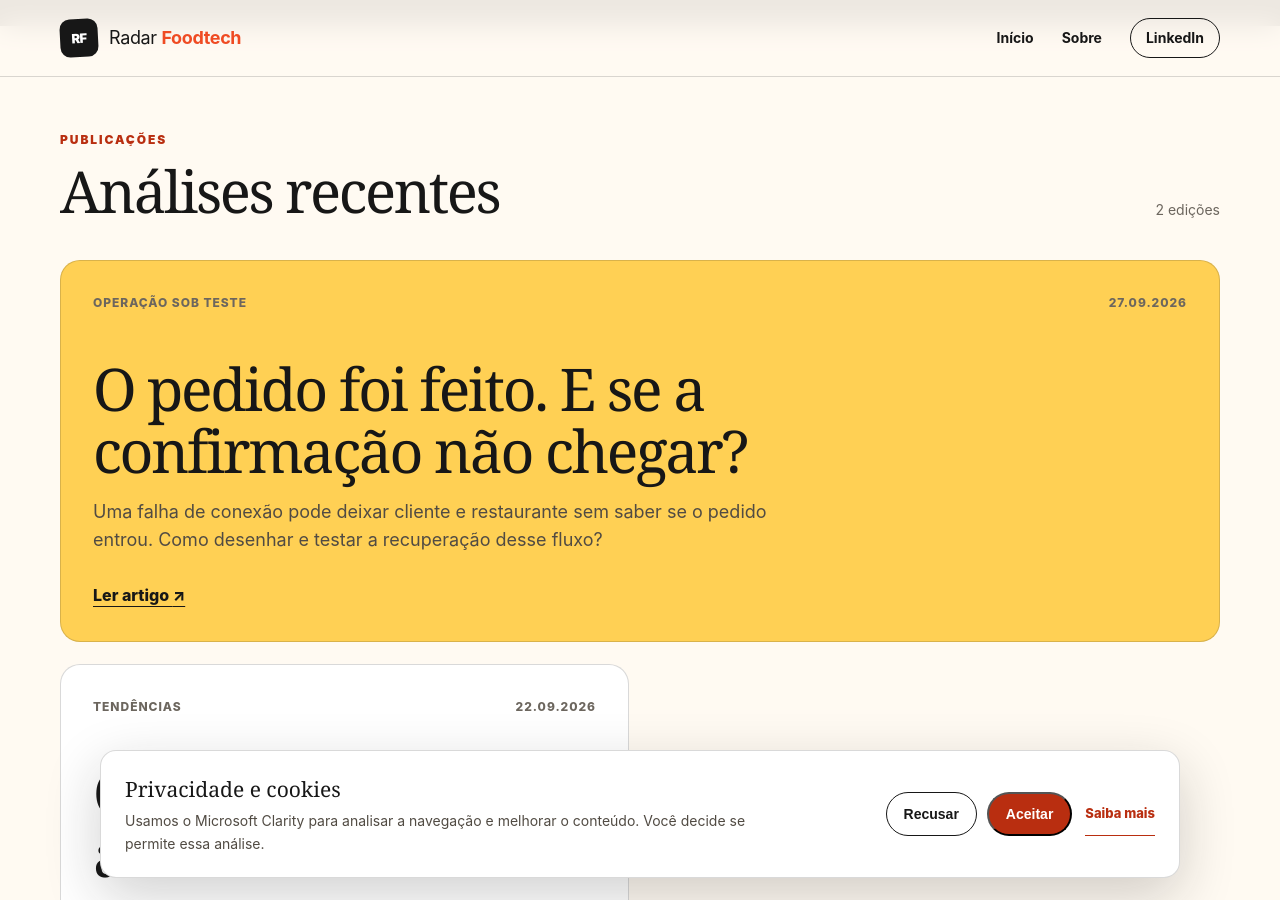
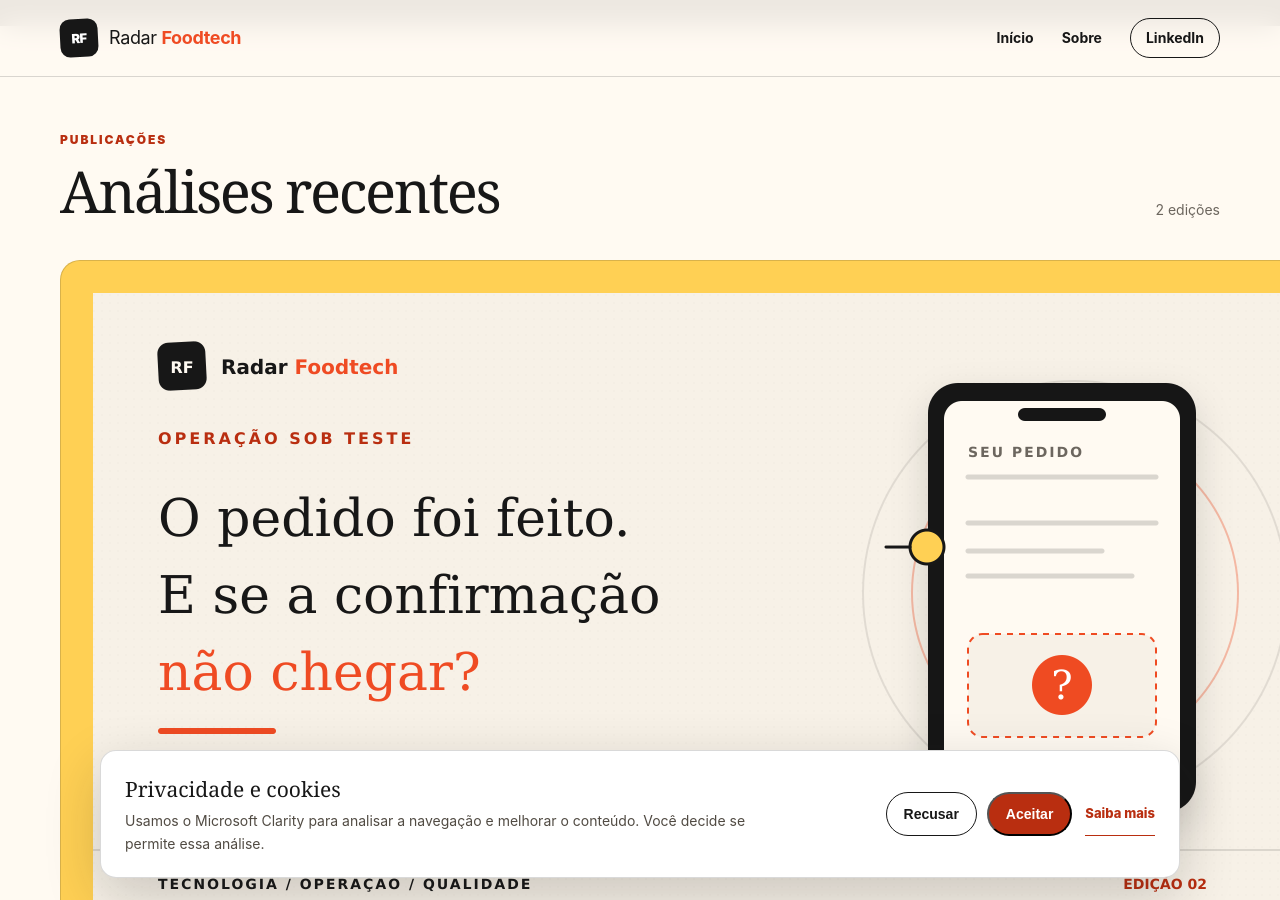
Before and after one commit to inforf/radar-foodtech, a Jekyll site: the page built from index.html, in a window 1280 px wide and 900 px high, scrolled down 1263 px. Built offline with Jekyll 4.4.1, drawn with Linux system fonts in a browser that asks for light colours.

Commit message:
design: show consistent cover thumbnails on article cards

```diff
--- a/index.html
+++ b/index.html
@@ -44,6 +44,11 @@ description: Análises independentes sobre tecnologia, operação e qualidade de
     <div class="posts-grid">
       {% for post in site.posts %}
       <article class="post-card">
+        {% if post.image %}
+        <a class="post-card-cover" href="{{ post.url | relative_url }}" tabindex="-1" aria-hidden="true">
+          <img src="{{ post.image | relative_url }}" alt="" width="1200" height="627" loading="lazy">
+        </a>
+        {% endif %}
         <div class="post-card-top">
           <span class="post-category">{{ post.category | default: 'Análise' }}</span>
           <time datetime="{{ post.date | date_to_xmlschema }}">{{ post.date | date: '%d.%m.%Y' }}</time>
```
